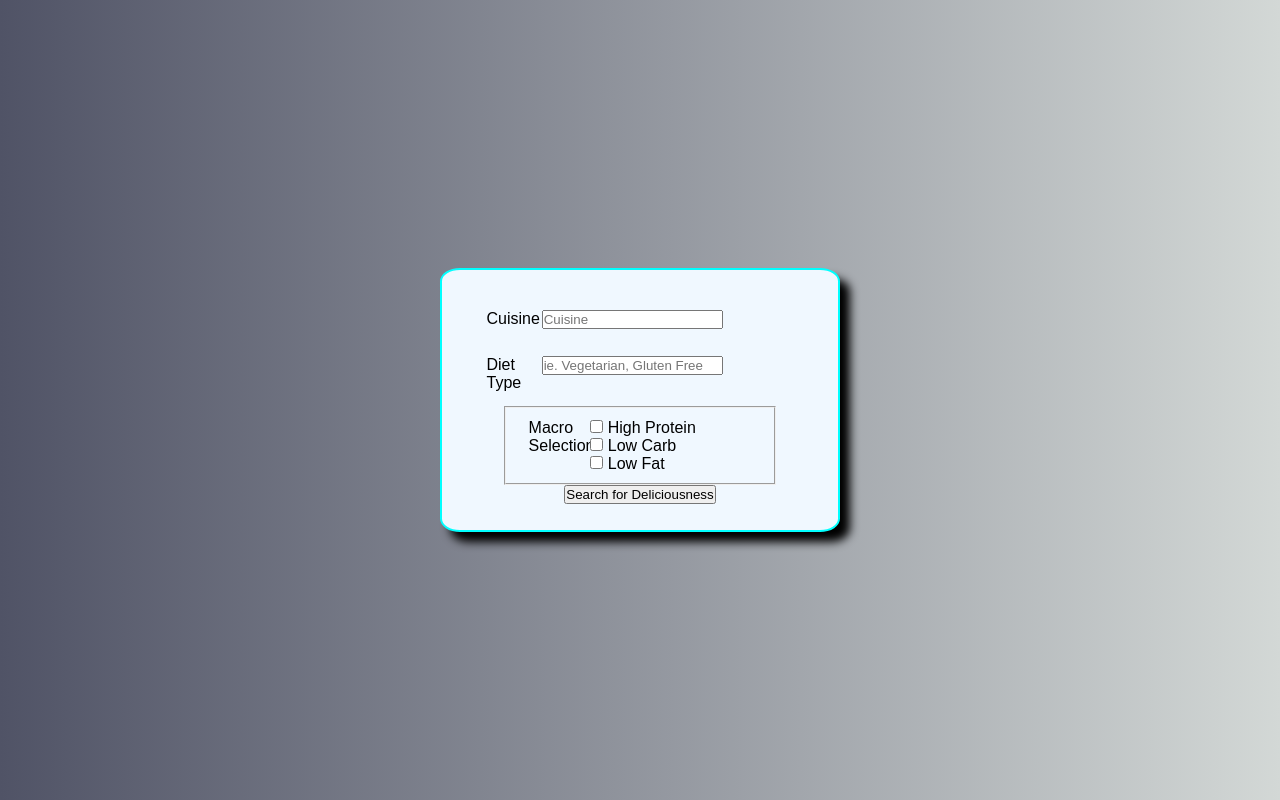
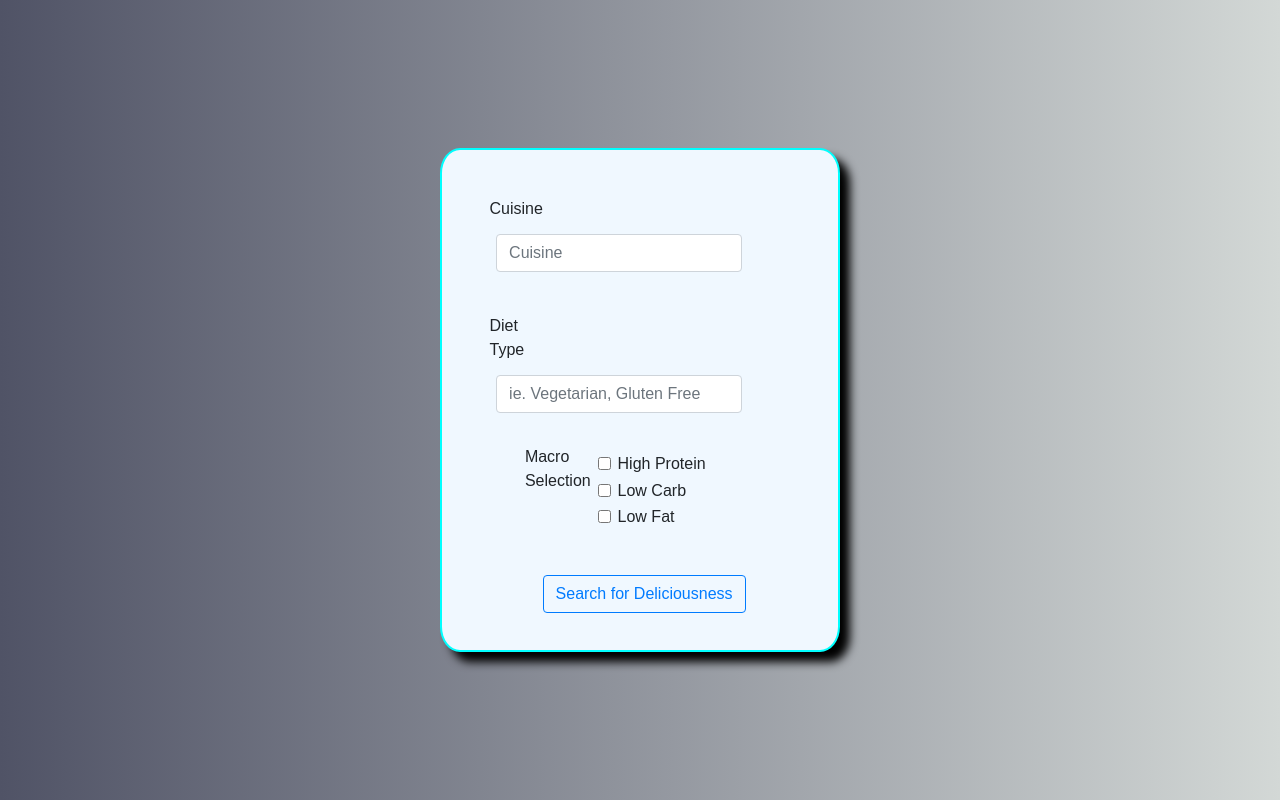
Before and after one commit to AlexanderBarlow/recipe-generator, a plain HTML site: page index.html in a window 1280 px wide. Drawn offline with nearby package versions, Linux system fonts and the light colour scheme.

Commit message:
restyled form

```diff
--- a/index.html
+++ b/index.html
@@ -4,10 +4,7 @@
     <meta charset="UTF-8" />
     <meta http-equiv="X-UA-Compatible" content="IE=edge" />
     <meta name="viewport" content="width=device-width, initial-scale=1.0" />
-    <link
-      rel="stylesheet"
-      href="https://cdnjs.cloudflare.com/ajax/libs/bootstrap/5.3.0/css/bootstrap-grid.min.css"
-    />
+    <link rel="stylesheet" href="https://cdn.jsdelivr.net/npm/bootstrap@4.0.0/dist/css/bootstrap.min.css" integrity="sha384-Gn5384xqQ1aoWXA+058RXPxPg6fy4IWvTNh0E263XmFcJlSAwiGgFAW/dAiS6JXm" crossorigin="anonymous">
     <link rel="stylesheet" href="index.css">
     <link
       rel="stylesheet"
@@ -87,7 +84,7 @@
             id="submit"
             type="submit"
             value="Submit"
-            class="btn btn-primary"
+            class="btn btn-outline-primary"
           >
             Search for Deliciousness
           </button>
--- a/stylesheet.css
+++ b/stylesheet.css
@@ -22,6 +22,7 @@ body {
 }
 
 #container {
+
   display: flex;
   justify-content: center;
   align-content: flex-start;
@@ -33,6 +34,10 @@ body {
   border-radius: 5%;
   border: 2px solid #00ffff;
   box-shadow: 10px 10px 10px #000;
+}
+
+#container div {
+  margin: 2%;
 }
 
 form {
```
